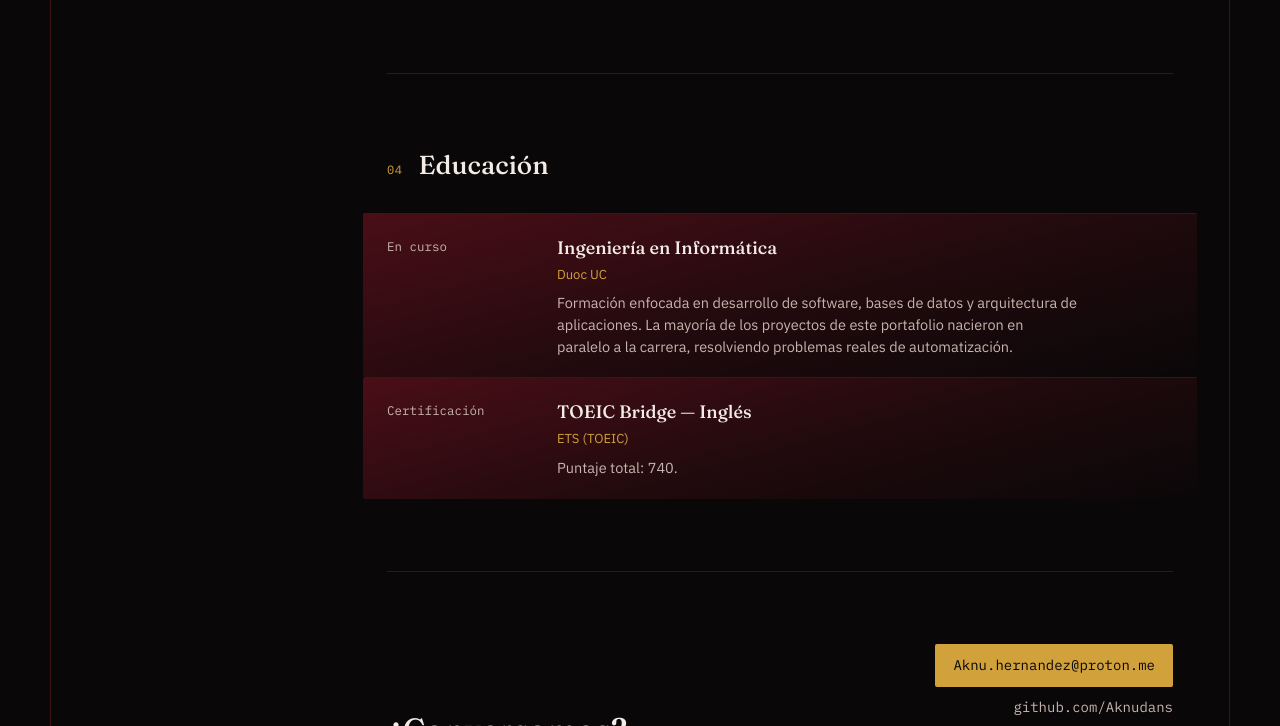
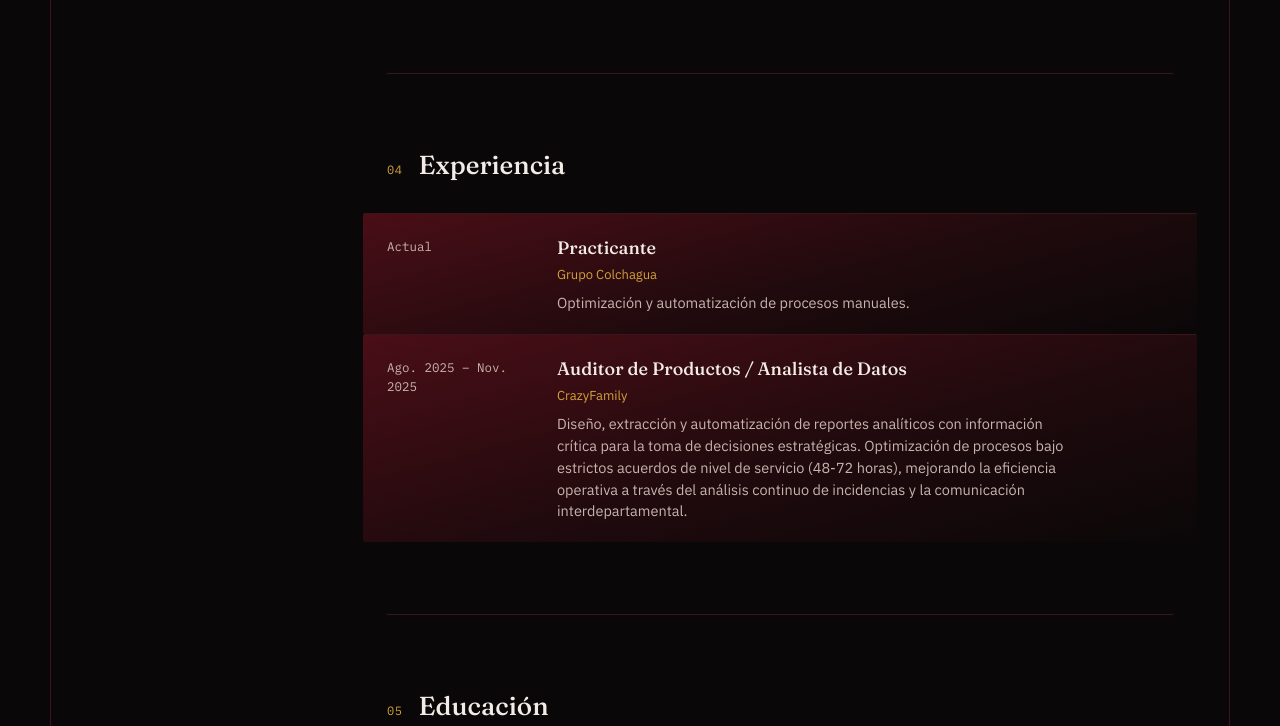
Before and after one commit to Aknudans/portfolio, a plain HTML site: page dunkan-portafolio.html in a window 1280 px wide. Shown: the part 2074-2800 px from the top of the page. Drawn offline with Linux system fonts and the light colour scheme.

Commit message:
Agregacion de link de descarga para CV y seccion de experiencia laboral

```diff
--- a/dunkan-portafolio.html
+++ b/dunkan-portafolio.html
@@ -384,8 +384,9 @@
         <a href="#about"><span class="n">01</span> Sobre mí</a>
         <a href="#stack"><span class="n">02</span> Stack</a>
         <a href="#projects"><span class="n">03</span> Proyectos</a>
-        <a href="#education"><span class="n">04</span> Educación</a>
-        <a href="#contact"><span class="n">05</span> Contacto</a>
+        <a href="#experience"><span class="n">04</span> Experiencia</a>
+        <a href="#education"><span class="n">05</span> Educación</a>
+        <a href="#contact"><span class="n">06</span> Contacto</a>
       </nav>
 
       <div class="sidebar-links">
@@ -527,8 +528,30 @@
 
     </section>
 
+    <section id="experience">
+      <div class="section-head"><span class="tag">04</span><h2>Experiencia</h2></div>
+
+      <div class="timeline-item">
+        <div class="when">Actual</div>
+        <div>
+          <h3>Practicante</h3>
+          <div class="org">Grupo Colchagua</div>
+          <p>Optimización y automatización de procesos manuales.</p>
+        </div>
+      </div>
+
+      <div class="timeline-item">
+        <div class="when">Ago. 2025 – Nov. 2025</div>
+        <div>
+          <h3>Auditor de Productos / Analista de Datos</h3>
+          <div class="org">CrazyFamily</div>
+          <p>Diseño, extracción y automatización de reportes analíticos con información crítica para la toma de decisiones estratégicas. Optimización de procesos bajo estrictos acuerdos de nivel de servicio (48-72 horas), mejorando la eficiencia operativa a través del análisis continuo de incidencias y la comunicación interdepartamental.</p>
+        </div>
+      </div>
+    </section>
+
     <section id="education">
-      <div class="section-head"><span class="tag">04</span><h2>Educación</h2></div>
+      <div class="section-head"><span class="tag">05</span><h2>Educación</h2></div>
 
       <div class="timeline-item">
         <div class="when">En curso</div>
```
